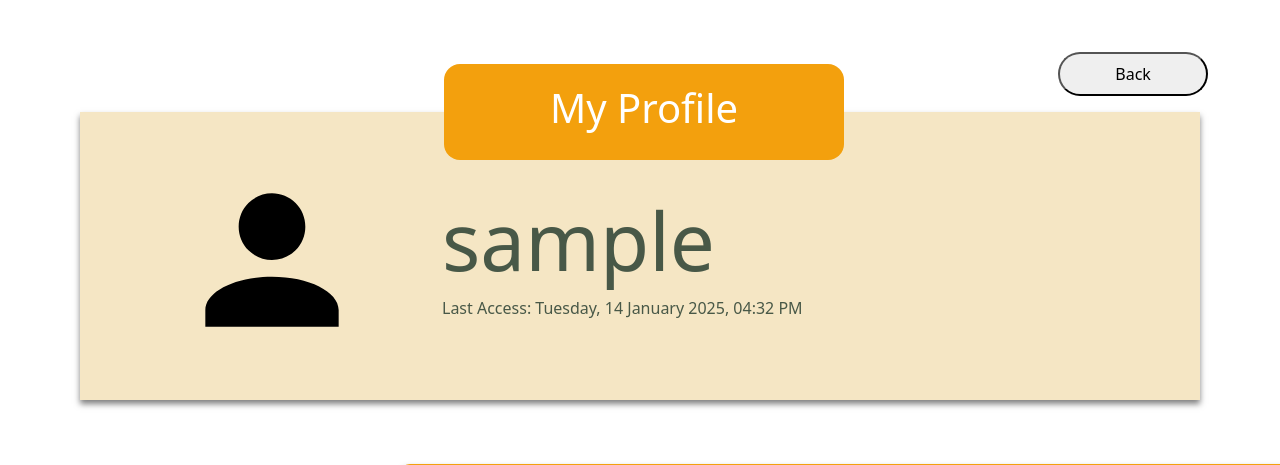
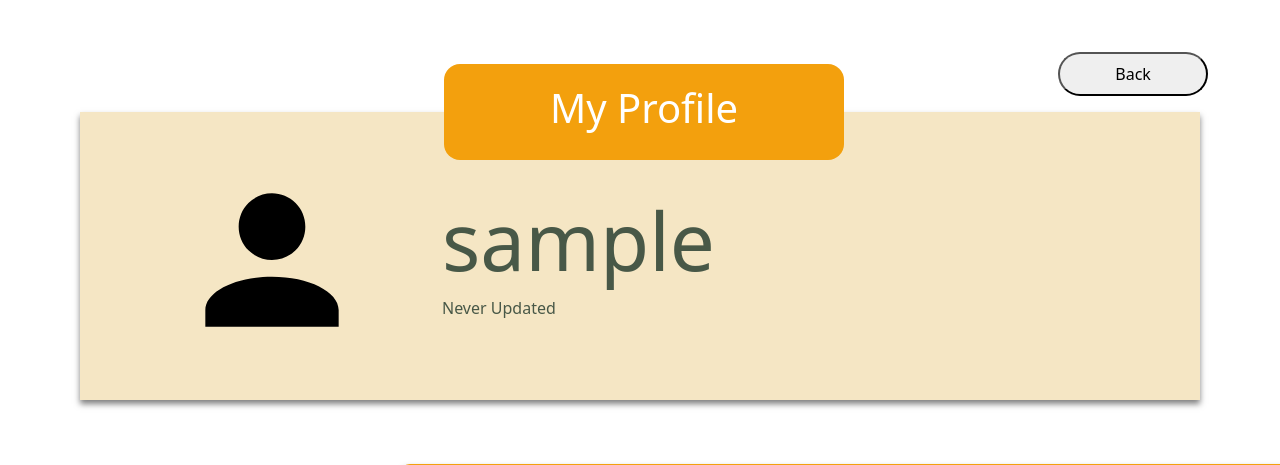
Before and after one commit to safiyyah40/Saruaki_ManajemenKeuangan, a PHP site: page /pages/profile.php in a window 1280 px wide; the page is wider, and only the part inside the window is pictured. Shown: the top 465 px of that part. Run offline with PHP 8.4, Linux system fonts and the light colour scheme; the visitor is signed in with stand-in values (Sample User, id 1).

Commit message:
Update profile+editprofile jadi last Update

```diff
--- a/manajemen_keuangan.sql
+++ b/manajemen_keuangan.sql
@@ -6,7 +6,7 @@ CREATE TABLE users (
     username VARCHAR(50) NOT NULL UNIQUE,
     password_user VARCHAR(255) NOT NULL,
     created_at TIMESTAMP DEFAULT CURRENT_TIMESTAMP,
-    last_access DATETIME DEFAULT NULL
+    last_update DATETIME DEFAULT NULL
 );
 
 CREATE TABLE income (
--- a/pages/profile.php
+++ b/pages/profile.php
@@ -8,11 +8,6 @@ if (!isset($_SESSION['user_id'])) {
 }
 
 $userId = $_SESSION['user_id'];
-$updateQuery = "UPDATE users SET last_access = NOW() WHERE id = '$userId'";
-if (!mysqli_query($conn, $updateQuery)) {
-    die("Update failed: " . mysqli_error($conn));
-}
-
 $query = "SELECT * FROM users WHERE id = '$userId'";
 $result = mysqli_query($conn, $query);
 
@@ -31,10 +26,10 @@ $username = $user['username'];
 $gender = $user['gender'];
 $email = $user['email'];
 
-if (!isset($user['last_access']) || empty($user['last_access'])) {
-    $lastAccess = "Never Accessed";
+if (empty($user['last_update']) || is_null($user['last_update'])) {
+    $lastUpdate = "Never Updated";
 } else {
-    $lastAccess = date('l, d F Y, h:i A', strtotime($user['last_access']));
+    $lastUpdate = date('l, d F Y, h:i A', strtotime($user['last_update']));
 }
 ?>
 
@@ -60,7 +55,7 @@ if (!isset($user['last_access']) || empty($user['last_access'])) {
             <img src="../images/icon_user.svg" alt="User Icon">
             <div class="text">
                 <h1><?php echo $username; ?></h1>
-                <p>Last Access: <?php echo $lastAccess; ?></p>
+                <p><?php echo $lastUpdate; ?></p>
             </div>
         </div>
     </div>
```
Also changed, not shown: pages/editprofile.php (+10 -3 lines).
